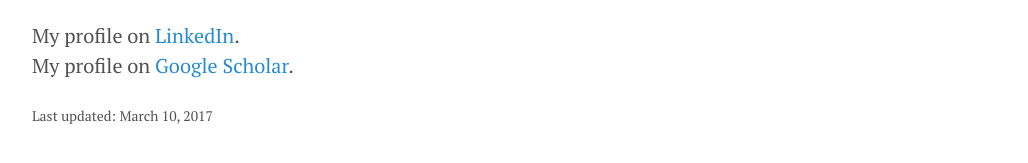
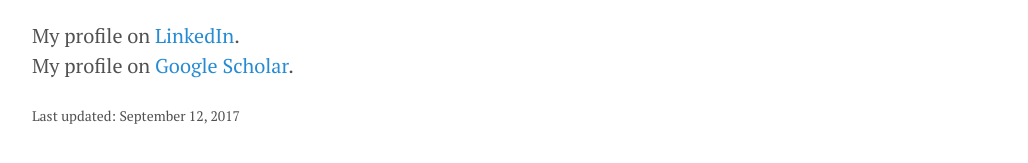
Before and after one commit to zpeng2/zpeng2.github.io, a Jekyll site: the page built from index.html, in a window 1280 px wide. Shown: the part 725-888 px from the top of the page, without its empty margins (248-1276 px from the left). Built offline with Jekyll 4.4.1, drawn with Linux system fonts in a browser that asks for light colours.

Commit message:
date update

```diff
--- a/_includes/home.md
+++ b/_includes/home.md
@@ -16,4 +16,4 @@ My profile on [Google Scholar](https://scholar.google.com/citations?user=NZksGDo
 
 
 
-<sub><sup>Last updated: March 10, 2017</sup></sub>
+<sub><sup>Last updated: September 12, 2017</sup></sub>
```
